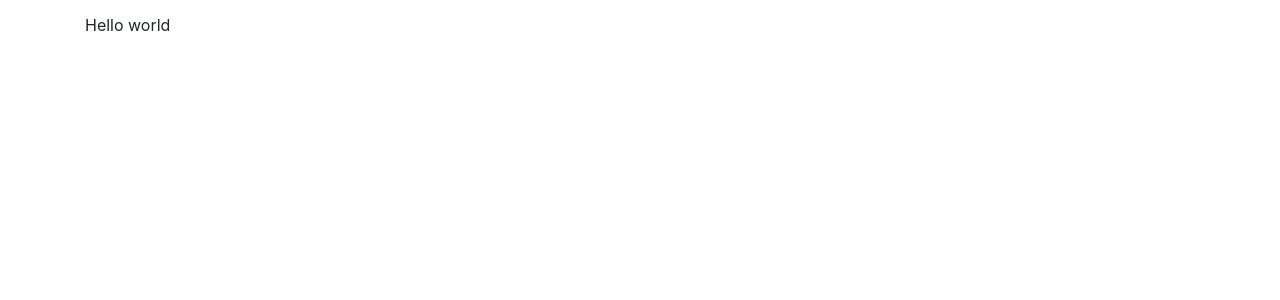
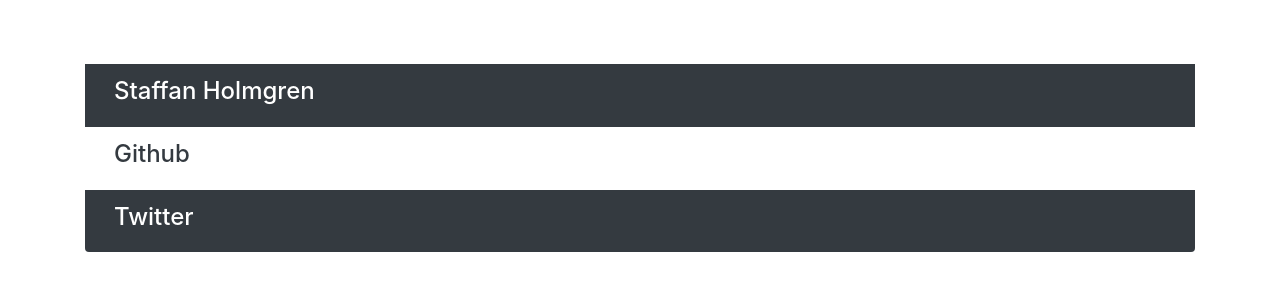
Before and after one commit to linkebon/homepage, a React app in the folder frontend/app/: page / in a window 1280 px wide. Shown: the top 300 px of the page. Built offline with nearby package versions, Linux system fonts and the light colour scheme; the HTML template or start-up script is replaced by a standard one.

Commit message:
Design. some content

```diff
--- a/frontend/app/package.json
+++ b/frontend/app/package.json
@@ -28,6 +28,7 @@
     "react-addons-css-transition-group": "^15.6.2",
     "react-dom": "^16.2.0",
     "react-redux": "^5.0.6",
+    "react-router-dom": "^4.2.2",
     "redux": "^3.7.2",
     "style-loader": "^0.19.1",
     "superagent": "^3.8.2",
--- a/frontend/app/src/components/App.js
+++ b/frontend/app/src/components/App.js
@@ -1,10 +1,23 @@
 import React from 'react';
+import {BrowserRouter as Router, Route, Switch, Link} from 'react-router-dom';
+import NoMatch from "./NoMatch";
+import HomeContainer from '../container/HomeContainer';
 
-const App = () => {
-    return (
-        <div className="container" style={{marginTop: '1%'}}>
-            <p>Hello world</p>
-        </div>
-    )
-};
-export default App;
+const App = () => (
+    <div>
+        <Router>
+            <div>
+                <div>{/*header*/}</div>
+                <Switch>
+                    <Route path="/" component={HomeContainer}/>
+                    <Route component={NoMatch}/>
+                </Switch>
+                <div>
+                    {/*footer*/}
+                </div>
+            </div>
+        </Router>
+    </div>
+);
+
+export default App
--- /dev/null
+++ b/frontend/app/src/components/NoMatch.js
@@ -0,0 +1,10 @@
+import React from 'react';
+const NoMatch = (location) => {
+    return (
+        <div>
+            <h3>No match for <code>{location.pathname}</code></h3>
+        </div>
+    )
+};
+
+export default NoMatch
--- /dev/null
+++ b/frontend/app/src/container/HomeContainer.js
@@ -0,0 +1,67 @@
+import React, {Component} from 'react';
+
+class HomeContainer extends Component {
+    constructor(props) {
+        super(props);
+    }
+
+    render() {
+        return (
+            <div className="container" style={{marginTop: '5%'}}>
+                {/*about*/}
+                <div className="pos-f-t">
+                    <div className="collapse" id="aboutId">
+                        <div className="bg-dark p-4 rounded-top">
+                            <h4 className="text-capitalize text-white">About</h4>
+                            <span className="text-muted">My name is Staffan Holmgren. I am a 31 years old happily married man and I have a soon to be 2 year old son.
+                        <br/>
+                            Besides as a programmer I enjoy sports, e-sports, cooking food any many other things.
+                        </span>
+                        </div>
+                    </div>
+                    <nav className="navbar bg-dark">
+                        <button className="navbar-toggler" type="button" data-toggle="collapse"
+                                data-target="#aboutId" aria-controls="aboutId"
+                                aria-expanded="false" aria-label="Toggle about">
+                            <h4 className="text-white">Staffan Holmgren</h4>
+                        </button>
+
+                    </nav>
+                </div>
+                {/*github*/}
+                <div className="pos-f-t">
+                    <div className="collapse" id="githubId">
+                        <div className="bg-white p-4">
+                            <span className="text-muted">Sometimes i write some code which i then publishn to my github account which is <a
+                                href="https://github.com/linkebon">linkebon</a></span>
+                        </div>
+                    </div>
+                    <nav className="navbar bg-white">
+                        <button className="navbar-toggler" type="button" data-toggle="collapse"
+                                data-target="#githubId" aria-controls="githubId"
+                                aria-expanded="false" aria-label="Toggle github">
+                            <h4 className="text-dark">Github</h4>
+                        </button>
+                    </nav>
+                </div>
+                {/*twitter*/}
+                <div className="pos-f-t">
+                    <div className="collapse" id="twitterId">
+                        <div className="bg-dark p-4">
+                            <span className="text-muted">Here is a twitter of linkebon just for fun :)</span>
+                        </div>
+                    </div>
+                    <nav className="navbar bg-dark rounded-bottom">
+                        <button className="navbar-toggler" type="button" data-toggle="collapse"
+                                data-target="#twitterId" aria-controls="twitterId"
+                                aria-expanded="false" aria-label="Toggle twitter">
+                            <h4 className="text-white">Twitter</h4>
+                        </button>
+                    </nav>
+                </div>
+            </div>
+        )
+    }
+}
+
+export default HomeContainer
--- a/frontend/app/src/main.js
+++ b/frontend/app/src/main.js
@@ -6,10 +6,10 @@ import React from 'react';
 import {render} from 'react-dom';
 import {createStore, applyMiddleware, compose} from 'redux';
 import {Provider} from 'react-redux';
-import App from './components/App';
 import {loadState, saveState} from "./localStorage";
 import reducers from './reducers'
-import tweetDataService from './middleware/DataService';
+import dataService from './middleware/DataService';
+import App from "./components/App";
 
 const initialState = loadState();
 
@@ -17,7 +17,7 @@ const composeEnhancers = window.__REDUX_DEVTOOLS_EXTENSION_COMPOSE__ || compose;
 let store = createStore(
     reducers,
     initialState,
-    composeEnhancers(applyMiddleware(tweetDataService))
+    composeEnhancers(applyMiddleware(dataService))
 );
 
 store.subscribe(() => {
@@ -26,7 +26,7 @@ store.subscribe(() => {
 
 render(
     <Provider store={store}>
-        <App/>
+        <App />
     </Provider>,
     document.getElementById('reactView')
 );
```
